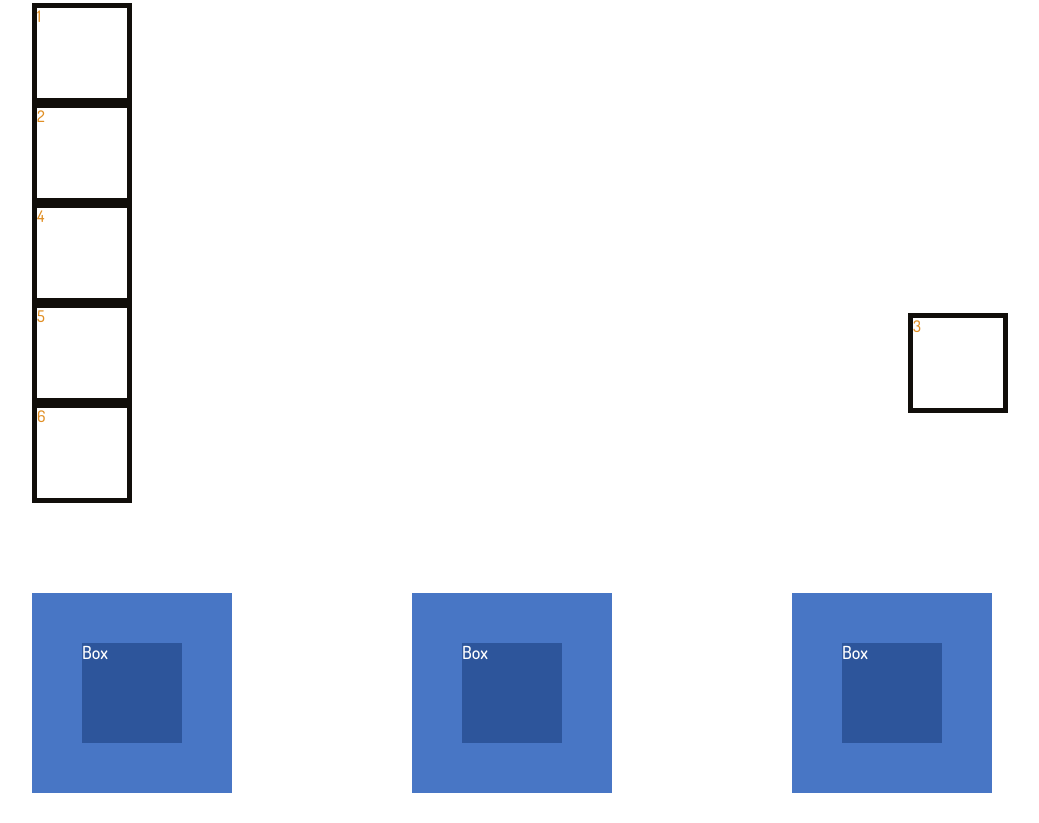
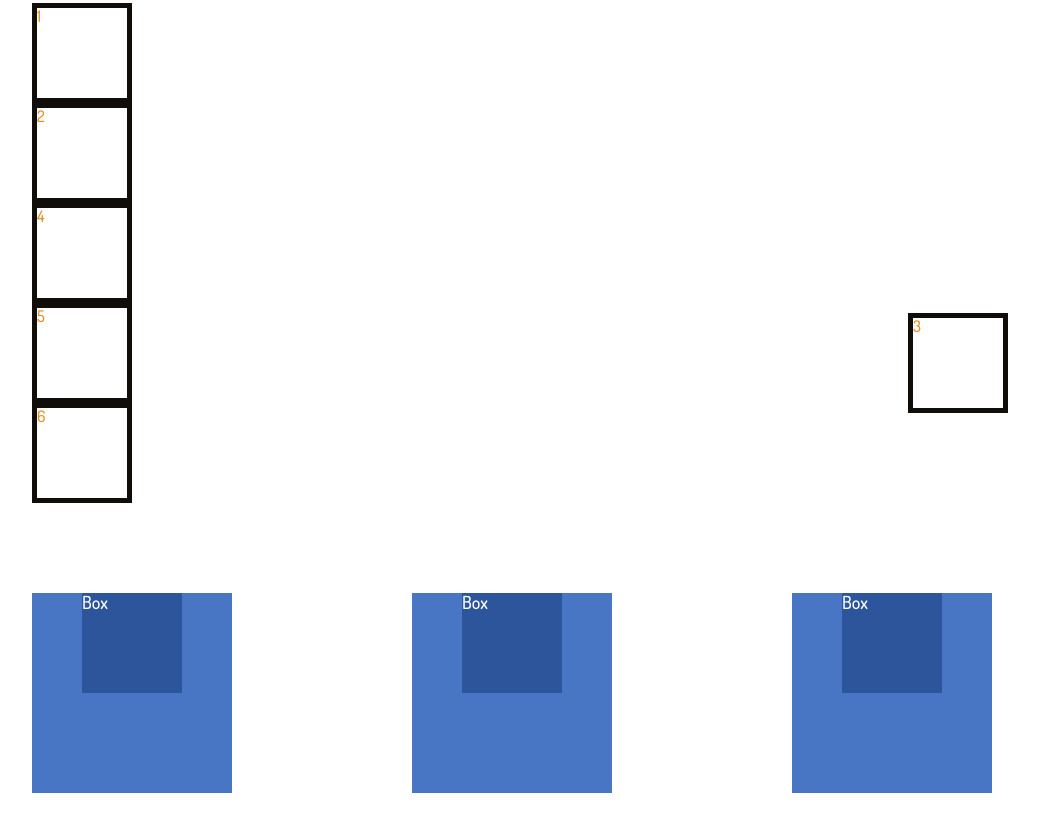
Before and after one commit to allahverdiyevashalala/Position, a plain HTML site: page index.html in a window 1280 px wide. Shown: the part 4217-5040 px from the top of the page, without its empty margins (50-1089 px from the left). Drawn offline with nearby package versions, Linux system fonts and the light colour scheme.

Commit message:
darkblue

```diff
--- a/_darkblue.sass
+++ b/_darkblue.sass
@@ -7,9 +7,7 @@
         width: 200px
         height: 200px
         background-color: #4876c5
-        position: relative
         .minibox
-            margin-top: 50px
             background-color: #2d559b
             width: 100px
             height: 100px
```
Also changed, not shown: style.css, 1 other file.
